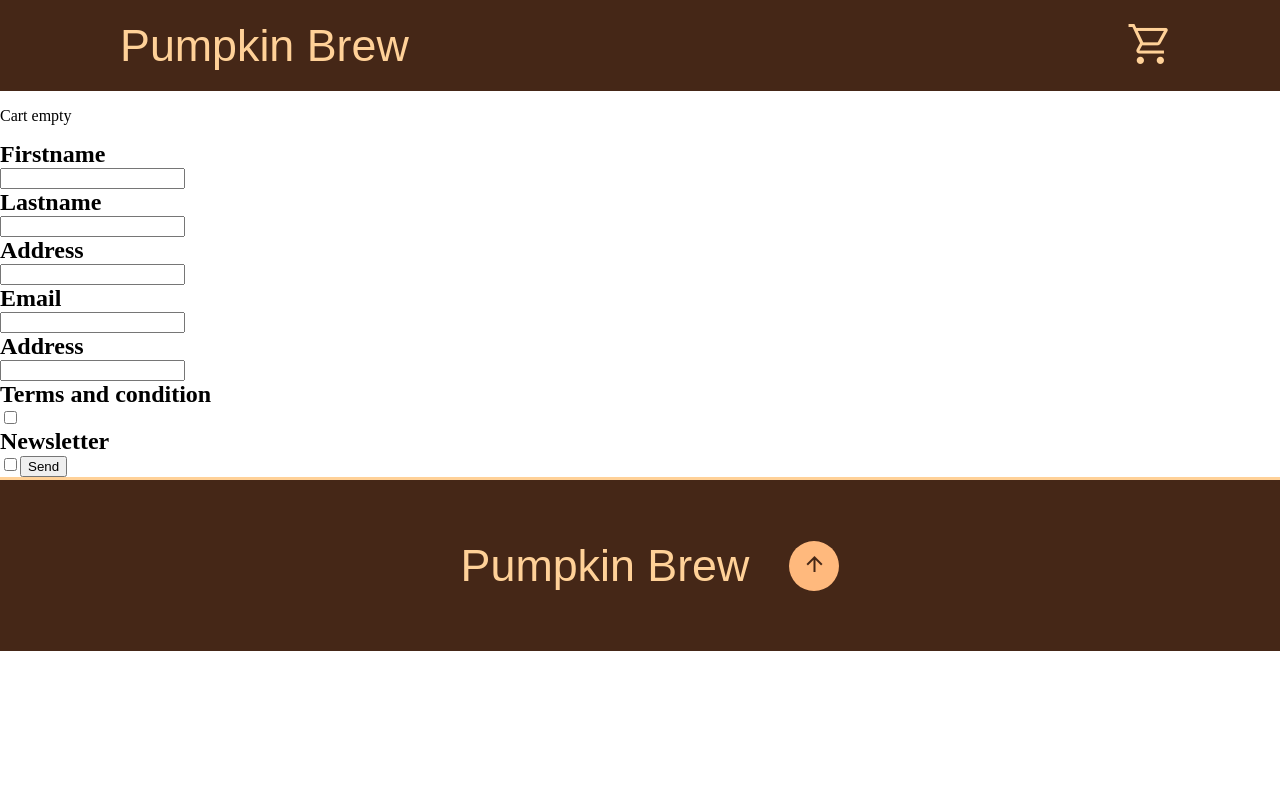
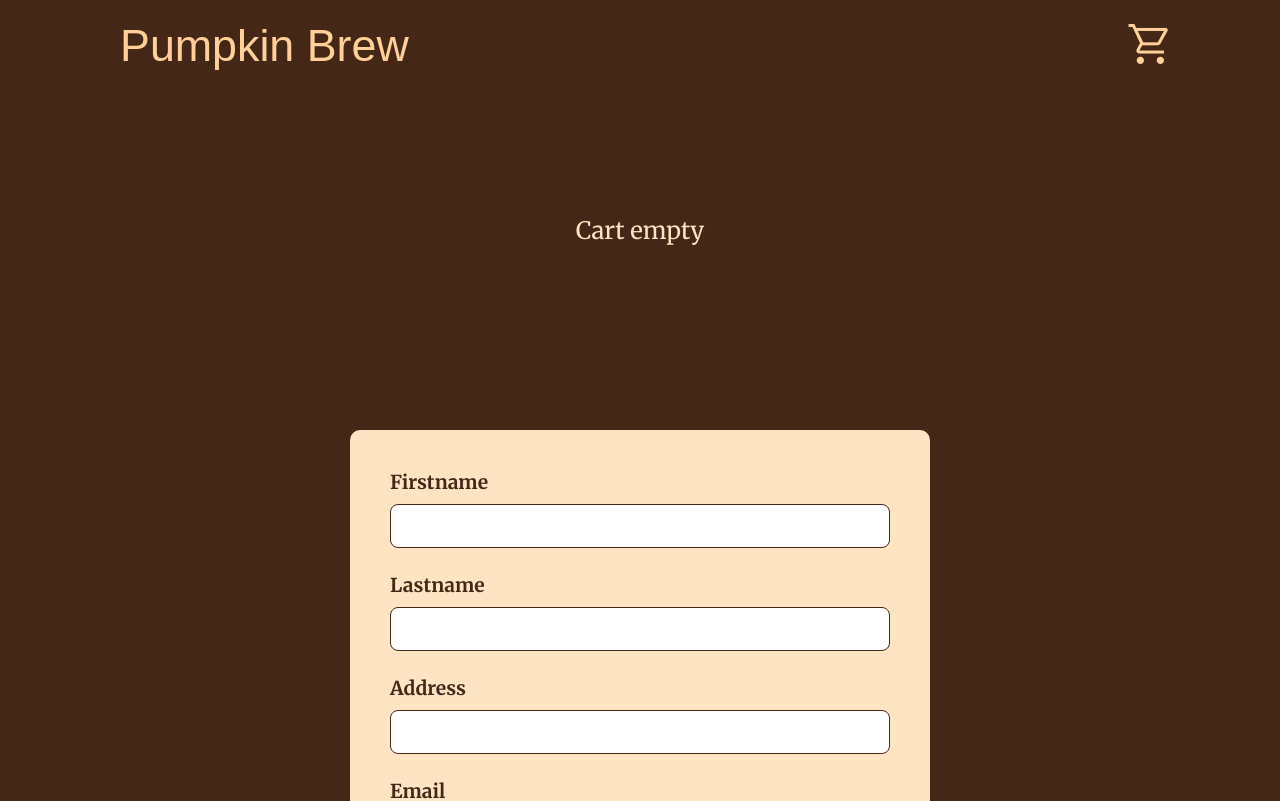
Before and after one commit to ellinorjohansson/pumpkin-webshop, a React (Vite) app: page /cart in a window 1280 px wide. Shown: the top 801 px of the page. Built offline with nearby package versions, Linux system fonts and the light colour scheme; a web font is replaced by a local one.

Commit message:
💄(style): added style to cart

```diff
--- a/src/pages/cart/cart.scss
+++ b/src/pages/cart/cart.scss
@@ -0,0 +1,160 @@
+.cart-wrapper {
+  background-color: #452717;
+  padding: 60px 20px;
+  display: flex;
+  flex-direction: column;
+  align-items: center;
+
+  .empty-cart {
+    color: rgb(255, 228, 196);
+    font-family: "Merriweather", serif;
+    font-size: 1.5rem;
+    text-align: center;
+    padding: 40px 0;
+  }
+
+  ul {
+    list-style: none;
+    padding: 0;
+    margin: 0;
+    width: 100%;
+    max-width: 800px;
+
+    li {
+      background-color: rgb(255, 228, 196);
+      border-radius: 10px;
+      margin: 20px 0;
+      padding: 25px;
+      display: flex;
+      justify-content: space-between;
+      align-items: center;
+      font-family: "Merriweather", serif;
+      font-size: 1.3rem;
+      color: #452717;
+
+      .product-name {
+        flex: 1;
+        text-align: center;
+      }
+
+      button {
+        background-color: #452717;
+        color: rgb(255, 228, 196);
+        border: none;
+        border-radius: 8px;
+        padding: 10px 16px;
+        font-size: 1rem;
+        font-family: "Merriweather", serif;
+        cursor: pointer;
+        transition: transform 0.2s ease;
+
+        &:hover {
+          transform: scale(1.05);
+        }
+
+        &:disabled {
+          opacity: 0.6;
+          cursor: not-allowed;
+        }
+
+        &.remove {
+          background-color: #a83232;
+          margin-left: 80px;
+          &:hover {
+            background-color: #8b2424;
+          }
+        }
+      }
+    }
+  }
+}
+
+.form-wrapper {
+  background-color: #452717;
+  padding: 60px 20px;
+  display: flex;
+  justify-content: center;
+
+  form {
+    background-color: rgb(255, 228, 196);
+    border-radius: 10px;
+    padding: 40px;
+    display: flex;
+    flex-direction: column;
+    gap: 25px;
+    width: 100%;
+    max-width: 500px;
+    font-family: "Merriweather", serif;
+
+    label {
+      display: flex;
+      flex-direction: column;
+      gap: 10px;
+
+      h2 {
+        font-size: 1.2rem;
+        color: #452717;
+        margin: 0;
+      }
+
+      input[type="text"] {
+        padding: 12px;
+        border-radius: 8px;
+        border: 1px solid #452717;
+        font-size: 1rem;
+
+        &:focus {
+          border-color: #a86947;
+          outline: none;
+        }
+      }
+
+      input[type="checkbox"] {
+        transform: scale(1.3);
+        cursor: pointer;
+      }
+    }
+
+    input[type="submit"] {
+      padding: 15px;
+      border-radius: 10px;
+      border: none;
+      background-color: #452717;
+      color: rgb(255, 228, 196);
+      font-size: 1.2rem;
+      font-family: "Merriweather", serif;
+      cursor: pointer;
+      transition: transform 0.2s ease;
+
+      &:hover {
+        transform: scale(1.05);
+      }
+    }
+
+    label.checkbox-label {
+      flex-direction: row;
+      align-items: center;
+      justify-content: space-between;
+    }
+  }
+}
+
+// Tablet
+@media (max-width: 1080px) {
+  .cart-wrapper ul li {
+    font-size: 1.1rem;
+    flex-direction: column;
+    gap: 15px;
+  }
+}
+
+// Mobile
+@media (max-width: 768px) {
+  .cart-wrapper {
+    padding: 40px 10px;
+  }
+
+  .form-wrapper form {
+    padding: 20px;
+  }
+}
```
